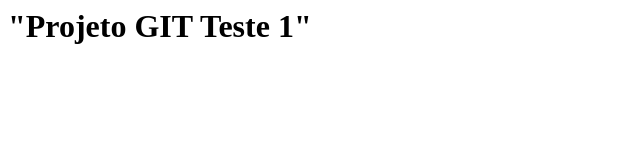
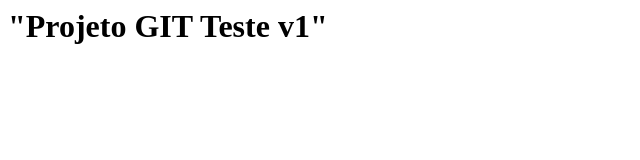
Before and after one commit to rretamero/git-cursos, a plain HTML site: page index1.html in a window 1280 px wide. Shown: the full height of the page, 0-640 px from the left. Drawn offline with Linux system fonts and the light colour scheme.

Commit message:
Alteracao

```diff
--- a/index1.html
+++ b/index1.html
@@ -2,6 +2,6 @@
 	<head>
 	</head>
 	<body>
-	<h1>"Projeto GIT Teste 1"</h1>
+	<h1>"Projeto GIT Teste v1"</h1>
 	</body>
 </html>
```
